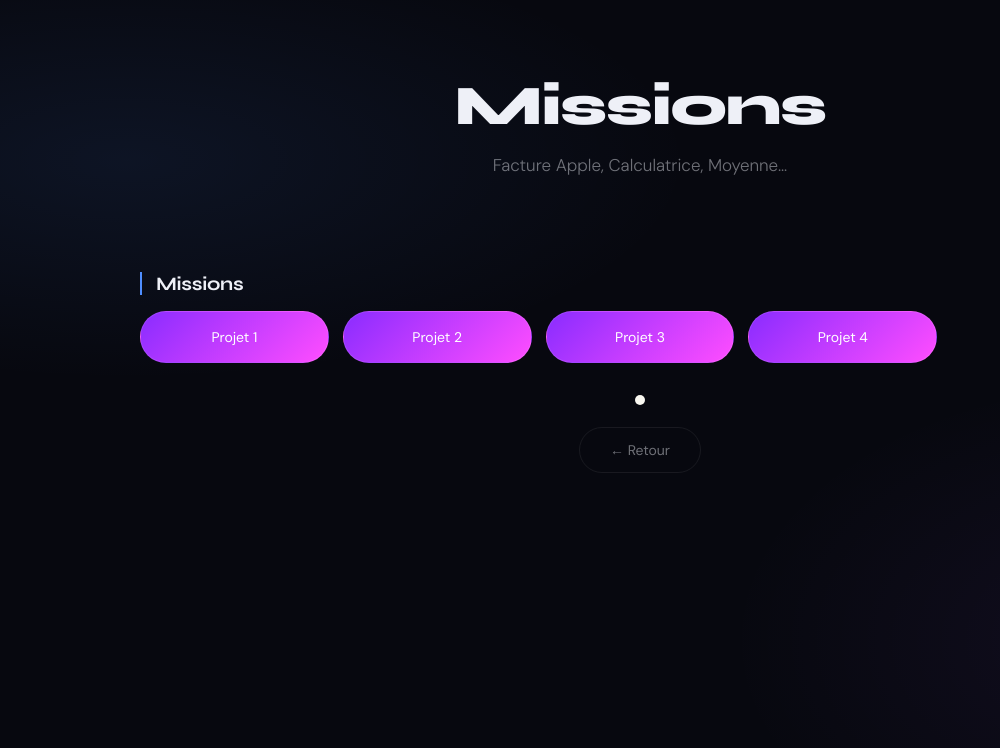
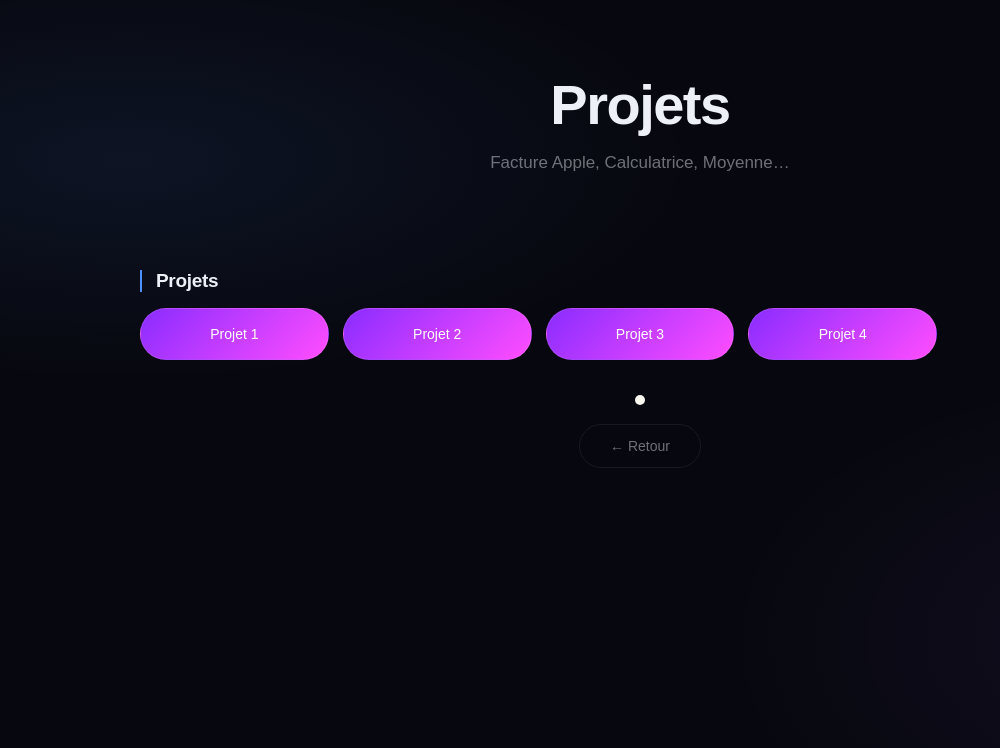
Before and after one commit to obedentaku-ops/Portfolio, a plain HTML site: page projet.html in a window 1280 px wide. Shown: the whole page, without its empty margins (0-1000 px from the left). Drawn offline with Linux system fonts and the light colour scheme.

Commit message:
Change title and headings from 'Missions' to 'Projets'

```diff
--- a/projet.html
+++ b/projet.html
@@ -3,19 +3,16 @@
 <head>
   <meta charset="UTF-8">
   <meta name="viewport" content="width=device-width, initial-scale=1">
-  <title>Missions — Obede Ntaku</title>
-  <link rel="preconnect" href="https://fonts.googleapis.com">
-  <link rel="preconnect" href="https://fonts.gstatic.com" crossorigin>
-  <link href="https://fonts.googleapis.com/css2?family=Syne:wght@700;800&family=DM+Sans:ital,wght@0,300;0,400;1,300&display=swap" rel="stylesheet">
+  <title>Projets — Obede Ntaku</title>
   <link rel="stylesheet" href="style.css">
 </head>
 <body class="catalog-page missions">
 <div id="page-enter"></div>
 
-<h1 class="catalog-title">Missions</h1>
+<h1 class="catalog-title">Projets</h1>
 <p class="catalog-desc">Facture Apple, Calculatrice, Moyenne…</p>
 
-<h2 class="catalog-subtitle">Missions</h2>
+<h2 class="catalog-subtitle">Projets</h2>
 <div class="catalog-grid">
   <a class="bubble" href="Projet 1 (SLAM)/index.html">Projet 1</a>
   <a class="bubble" href="Projet 2 (SLAM)/index.html">Projet 2</a>
```
